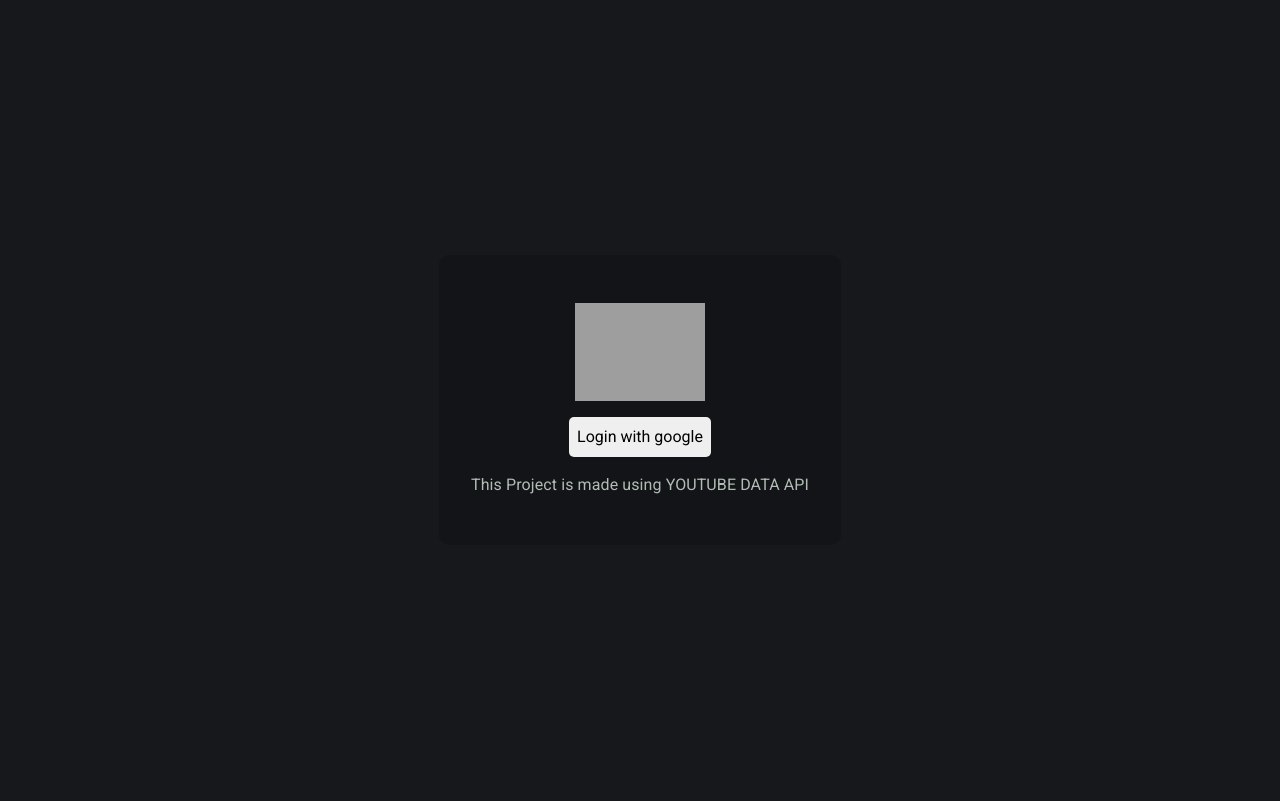
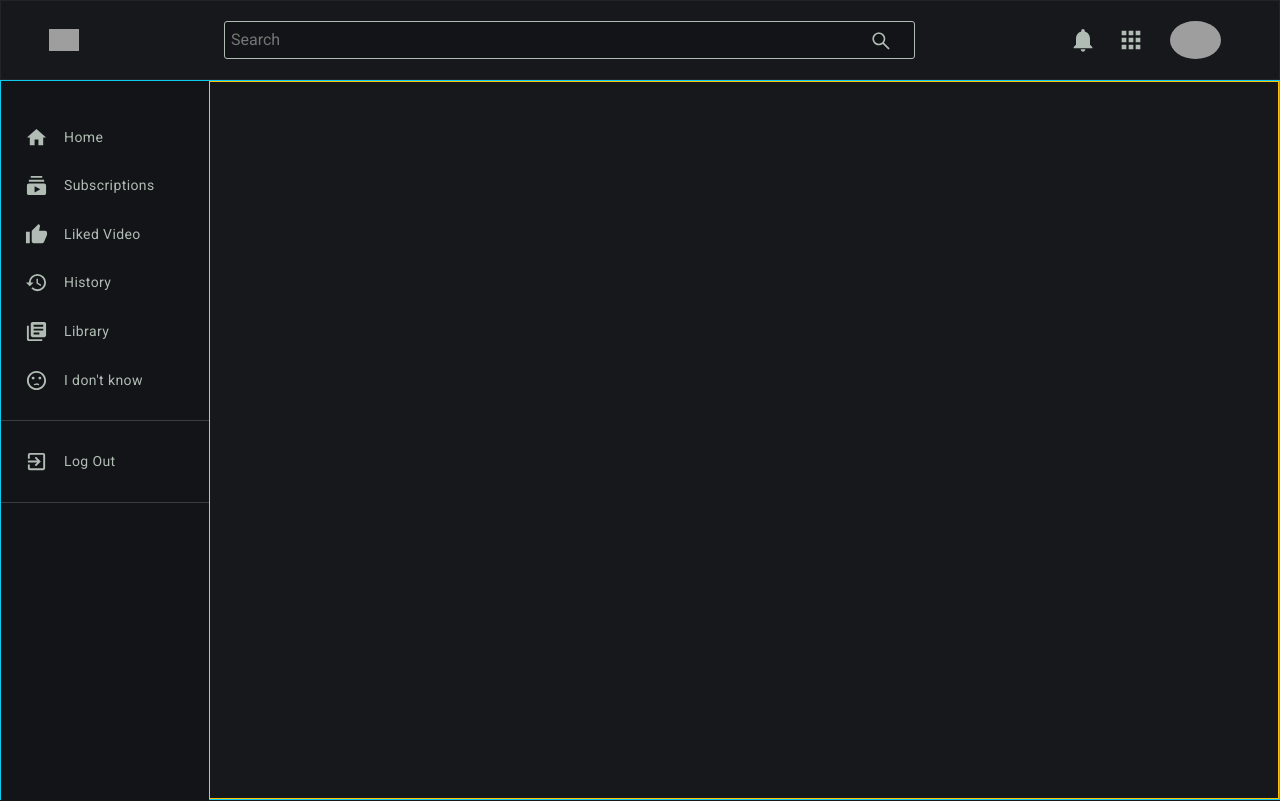
Before and after one commit to KaleMakinde/youtube-clone, a React (Create React App) app: page / in a window 1280 px wide. Built offline with nearby package versions, Linux system fonts and the light colour scheme; grey boxes are pictures that could not be loaded.

Commit message:
added routes app

```diff
--- a/package.json
+++ b/package.json
@@ -12,6 +12,7 @@
     "react-bootstrap": "^2.8.0",
     "react-dom": "^18.2.0",
     "react-icons": "^4.10.1",
+    "react-router-dom": "^6.15.0",
     "react-scripts": "5.0.1",
     "sass": "^1.66.1",
     "web-vitals": "^2.1.4"
--- a/src/App.js
+++ b/src/App.js
@@ -1,38 +1,45 @@
-import React, { useState } from 'react'
+import React, { useState } from 'react';
+import Header from './components/header/Header';
+import Sidebar from './components/sidebar/Sidebar';
+import { Container } from 'react-bootstrap';
+import HomeScreen from './components/screens/homeScreen/HomeScreen';
+import LoginScreen from './components/screens/homeScreen/loginScreen/loginScreen';
+import { BrowserRouter as Router, Route, Routes } from 'react-router-dom';
+import './_app.scss';
 
-import Header from './components/header/Header'
-import Sidebar from './components/sidebar/Sidebar'
-import { Container } from 'react-bootstrap'
-import HomeScreen from './components/screens/homeScreen/HomeScreen'
+const Layout = ({ children }) => {
+  const [sidebar, toggleSidebar] = useState(false);
+  const handleToggleSidebar = () => toggleSidebar(value => !value);
 
-import "./_app.scss"
-import LoginScreen from './components/screens/homeScreen/loginScreen/loginScreen'
+  return (
+    <>
+      <Header handleToggleSidebar={handleToggleSidebar} />
+      <div className="app__container border border-info">
+        <Sidebar sidebar={sidebar} handleToggleSidebar={handleToggleSidebar} />
+        <Container fluid className="app__main border border-warning">
+          {children}
+        </Container>
+      </div>
+    </>
+  );
+};
 
 const App = () => {
+  return (
+    <Router>
+      <Routes>
+        <Route path="/" element={<Layout />}>
+          <Route index element={<HomeScreen />} /> {/* Use index property here */}
+        </Route>
 
+        <Route path="/auth" element={<LoginScreen />} />
 
-    const [sidebar, togglesidebar] = useState(false);
+        <Route path="/search" element={<Layout />}>
+          <Route index element={<h1>Search Results</h1>} /> {/* Use index property here */}
+        </Route>
+      </Routes>
+    </Router>
+  );
+};
 
-
-    const handleToggleSidebar = () => togglesidebar(value=>!value)
-
-
-  return (
-    // <>
-    // <Header handleToggleSidebar={handleToggleSidebar}/>
-    // <div className="app__container border border-info">
-    //      <Sidebar
-    //      sidebar={sidebar}
-    //      handleToggleSidebar={handleToggleSidebar}
-    //      />
-
-    //      <Container fluid className='app__main border border-warning'>
-    //         <HomeScreen/>
-    //      </Container>
-    // </div>
-    // </>
-    <LoginScreen/>
-  )
-}
-
-export default App
+export default App;
```
Also changed, not shown: 1 other file (tests, documents, lock files or other folders).
